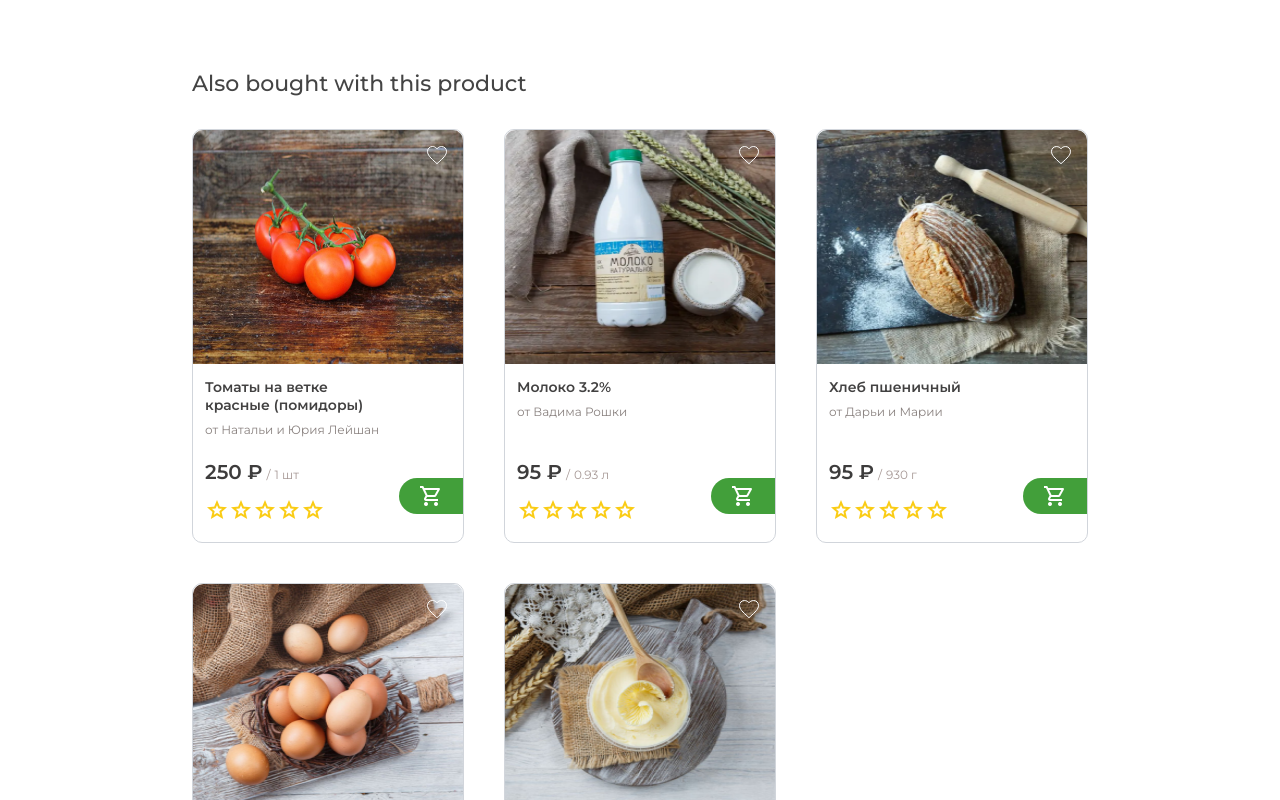
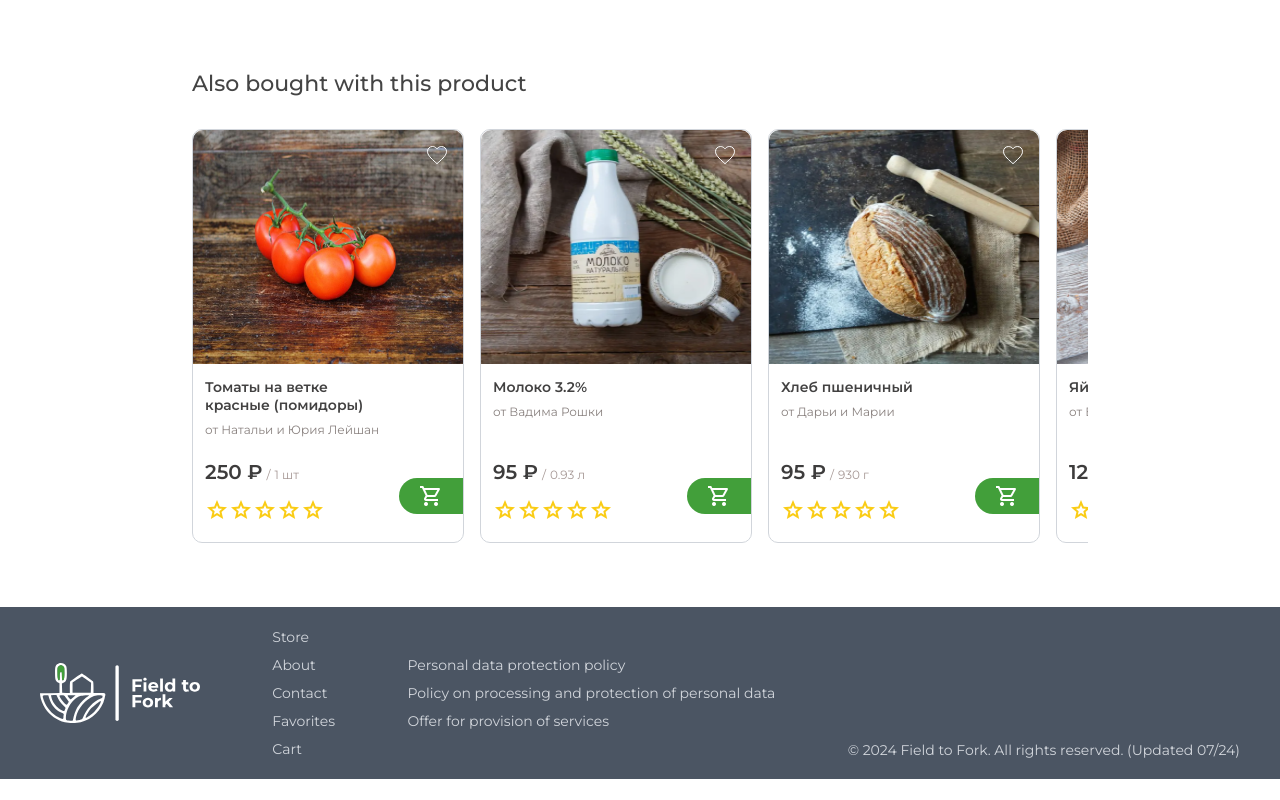
Before and after one commit to Rikcher/Inline-test, a React (Vite) app: page /store/1/description in a window 1280 px wide. Shown: the part 460-1260 px from the top of the page. After the commit the page ends 1239 px from the top, so only its background shows below. Built offline with nearby package versions, Linux system fonts and the light colour scheme.

Commit message:
Set up swiper

```diff
--- a/public/i18n/en.json
+++ b/public/i18n/en.json
@@ -23,5 +23,5 @@
     "comment": "Comment",
     "reviews_submit_button": "Leave feedback",
     "certificates": "Certificates",
-    "about_supplier": "About the supplier"
+    "about_supplier": "About supplier"
 }
--- a/src/components/Description.tsx
+++ b/src/components/Description.tsx
@@ -1,4 +1,4 @@
-import { useContext } from 'react'
+import { useContext, useEffect, useRef } from 'react'
 import { useParams } from 'react-router-dom';
 import { CartContext } from '../contexts/CarContext';
 import ProductSpecifications from './product-page/description/ProductSpecifications';
@@ -6,12 +6,17 @@ import ProductNutritions from './product-page/description/ProductNutritions';
 import ProductStorageConditions from './product-page/description/ProductStorageConditions';
 import ProductCard from './store-page/product-card/ProductCard';
 import { useTranslation } from 'react-i18next';
+import { Swiper, SwiperSlide } from 'swiper/react';
+import 'swiper/css';
+
 
 const Description = () => {
     const { productId } = useParams();
     const { products } = useContext(CartContext)!
     const product = products.find((product) => product.id === productId);
     const { t } = useTranslation()
+
+    const swiperRef = useRef(null);
 
     return (
         <div className='flex flex-col'>
@@ -23,11 +28,18 @@ const Description = () => {
                 <ProductStorageConditions product={product}/>
             </div>
             <h2 className='text-[22px] font-medium mb-6 lg:mb-8'>{t("also_with_this_product")}</h2>
-            <div className="flex flex-wrap gap-10">
+            <Swiper
+                spaceBetween={16}
+                slidesPerView={'auto'}
+                ref={swiperRef}
+            >
                 {products.map(productItem => (
-                    product?.id !== productItem.id && <ProductCard key={productItem.id} product={productItem}/>
+                    product?.id !== productItem.id &&
+                    <SwiperSlide key={productItem.id}>
+                        <ProductCard product={productItem}/>
+                    </SwiperSlide>
                 ))}
-            </div>
+            </Swiper>
         </div>
     )
 }
--- a/src/index.css
+++ b/src/index.css
@@ -1,6 +1,7 @@
 @tailwind base;
 @tailwind components;
 @tailwind utilities;
+
 
 /* Reset/Normalize */
 html, body, div, span, applet, object, iframe,
@@ -71,3 +72,12 @@ body {
 :root:has(.no-doc-scroll) {
     overflow: hidden;
 }
+
+.swiper {
+    max-width: 100vw;
+    width: 100%;
+}
+
+.swiper-slide {
+    width: 17rem; /* Adjust as needed */
+}
```
